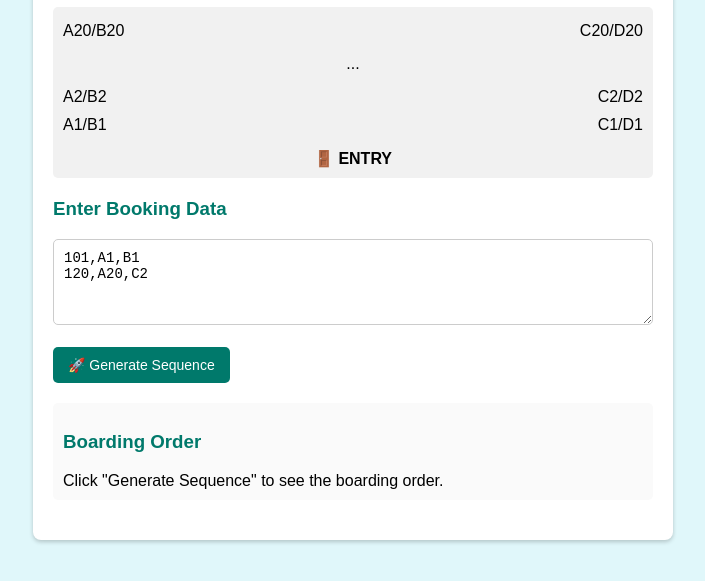
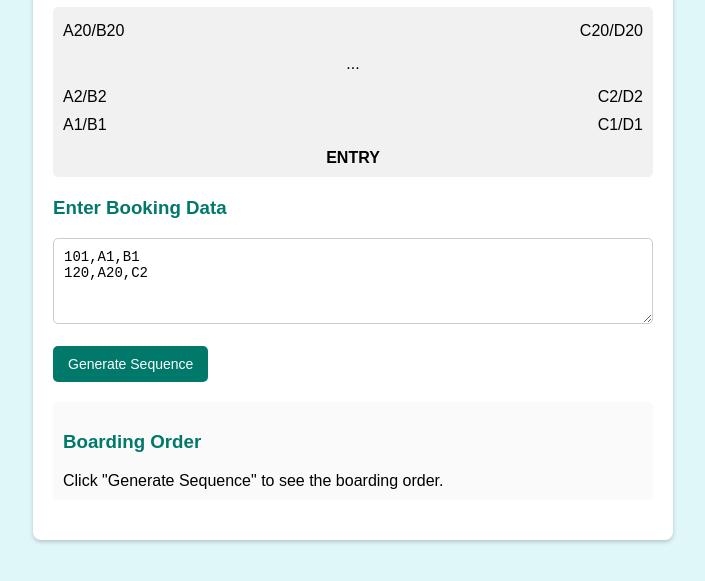
Before and after one commit to pavannani99/Bus_booking, a website: page public/index.html in a window 1280 px wide. Shown: the part 193-774 px from the top of the page, without its empty margins (287-992 px from the left). Drawn offline with Linux system fonts and the light colour scheme.

Commit message:
Update index.html

```diff
--- a/public/index.html
+++ b/public/index.html
@@ -1,7 +1,7 @@
 <!DOCTYPE html>
 <html>
 <head>
-  <title>🚌 Bus Boarding Sequence Generator</title>
+  <title>Bus Boarding Sequence Generator</title>
   <link rel="stylesheet" href="styles.css">
   <meta charset="UTF-8">
   <meta name="viewport" content="width=device-width, initial-scale=1.0">
@@ -17,7 +17,7 @@
         <div class="dots">...</div>
         <div class="row"><span>A2/B2</span><span>C2/D2</span></div>
         <div class="row"><span>A1/B1</span><span>C1/D1</span></div>
-        <div class="entry">🚪 ENTRY</div>
+        <div class="entry"> ENTRY</div>
       </div>
     </div>
 
@@ -30,7 +30,7 @@ Example:
 120,A20,C2">101,A1,B1
 120,A20,C2</textarea>
       <br><br>
-      <button onclick="generate()">🚀 Generate Sequence</button>
+      <button onclick="generate()"> Generate Sequence</button>
     </div>
 
     <div class="output-section">
```
